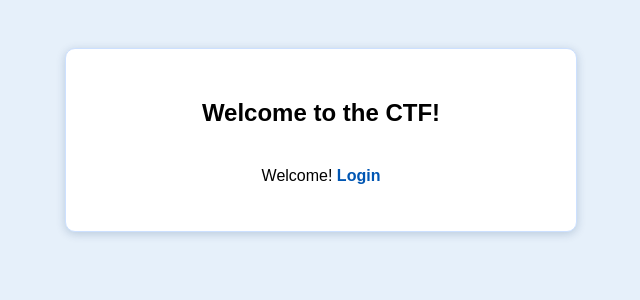
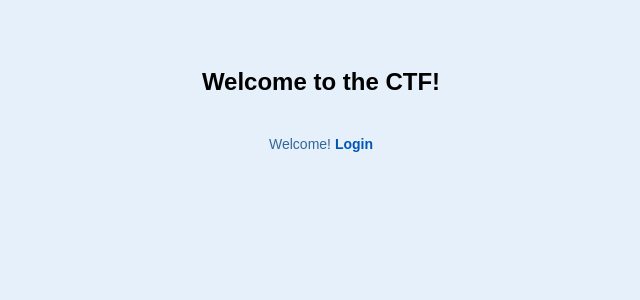
Before and after one commit to astute38boy/BAC, a Flask app: page / in a window 1280 px wide. Shown: the top 300 px of the page, without its empty margins (319-959 px from the left). Run offline with Flask 3, Linux system fonts and the light colour scheme.

Commit message:
index.html

```diff
--- a/templates/index.html
+++ b/templates/index.html
@@ -6,15 +6,20 @@
     <link rel="stylesheet" href="{{ url_for('static', filename='style.css') }}">
 </head>
 <body>
-    <div class="profile-card">
-        <h2>Welcome to the CTF!</h2>
-        {% if username %}
-            <p>Logged in as <strong>{{ username|e }}</strong> - <a href="{{ url_for('logout') }}">Logout</a></p>
-            <p>Cookie says you are: <strong>{{ user_cookie|e }}</strong></p>
-            <p><a href="{{ url_for('profile') }}">View My Profile</a></p>
-        {% else %}
-            <p>Welcome! <a href="{{ url_for('login') }}">Login</a></p>
-        {% endif %}
+    <div class="container">
+        <div class="center home-card">
+            <h2 class="title">Welcome to the CTF!</h2>
+
+            {% if username %}
+                <p class="info">Logged in as <strong class="highlight">{{ username|e }}</strong> –
+                    <a href="{{ url_for('logout') }}" class="link">Logout</a>
+                </p>
+                <p class="info">Cookie says you are: <strong class="highlight">{{ user_cookie|e }}</strong></p>
+                <p><a href="{{ url_for('profile') }}" class="link">View My Profile</a></p>
+            {% else %}
+                <p class="info">Welcome! <a href="{{ url_for('login') }}" class="link">Login</a></p>
+            {% endif %}
+        </div>
     </div>
 </body>
 </html>
```
